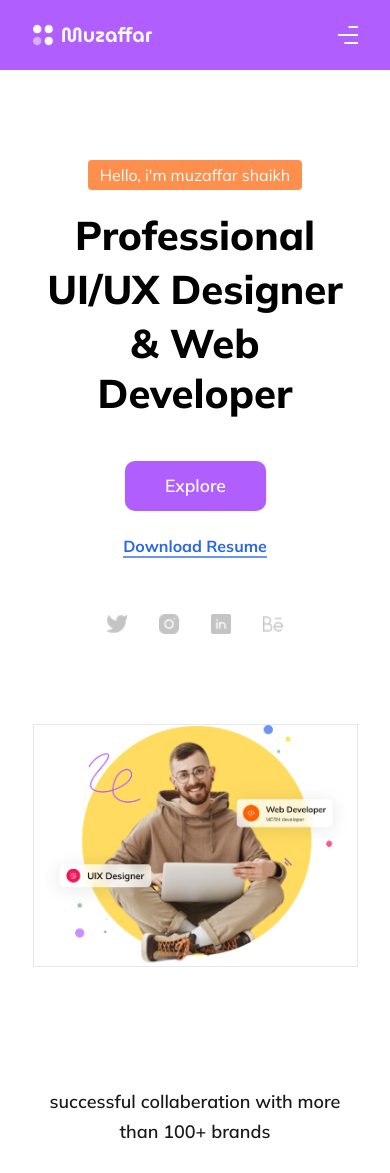
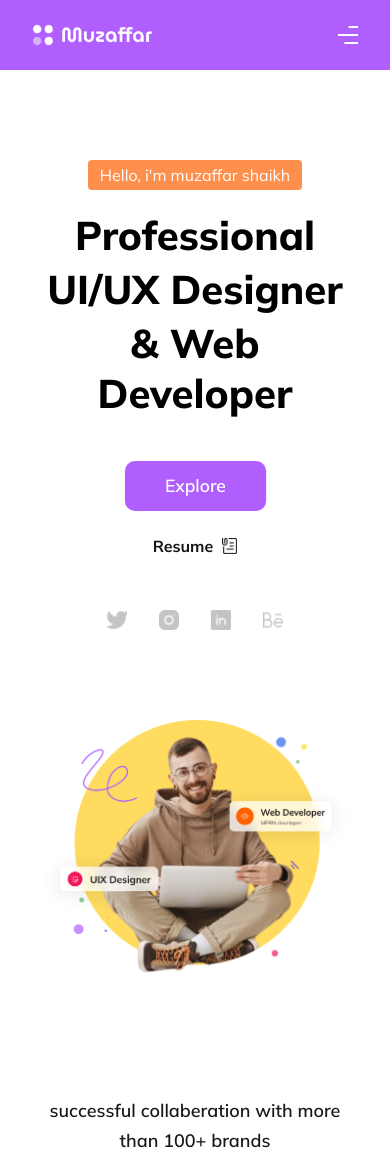
Before and after one commit to shaikhmuzffar/CODSOFT, a React (Vite) app in the folder portfolio/: page / in a window 390 px wide. Shown: the top 1173 px of the page. Built offline with nearby package versions, Linux system fonts and the light colour scheme.

Commit message:
some improvements

```diff
--- a/portfolio/src/components/Hero.jsx
+++ b/portfolio/src/components/Hero.jsx
@@ -3,10 +3,12 @@ import Button from '../Ui components/Button'
 
 // images
 import heroImg from '../assets/heroImg.png'
+import heroMobileImg from '../assets/heroMobileImg.png'
 import behance from '../assets/behance.png'
 import instagram from '../assets/instagramSolid.png'
 import linkedIn from '../assets/linkedinSolid.png'
 import twitter from '../assets/twitterSolid.png'
+import resumeIconB from '../assets/resumeIconBlack.png'
 
 export default function Hero() {
   return (
@@ -37,7 +39,11 @@ export default function Hero() {
                   Explore
                 </Button>
               </div>
-              <a className='text-myBlue text-base leading-4 font-bold pb-[2px] border-b-2 border-myBlue border-opacity-70' href="">Download Resume</a>
+              {/* <a className='hidden md:block text-myBlue text-base leading-4 font-bold pb-[2px] border-b-2 border-myBlue border-opacity-70' href="">Download Resume</a> */}
+              <a className='flex gap-2'  href="">
+              <span className='text-textBlack text-base leading-4 font-bold' >Resume</span>
+                <img src={resumeIconB} className='h-4 w-4 object-contain' alt="resumeIcon" />
+                </a>
             </div>
           </div>
 
@@ -52,8 +58,9 @@ export default function Hero() {
 
         </div>
         {/* heroImg  */}
-        <div className='col-span-12 border md:col-span-6' >
-          <img className='h-300px]  sm:h-[450px] w-full object-cover md:object-contain' src={heroImg} alt="" />
+        <div className='col-span-12  md:col-span-6' >
+          <img className='h-300px]  sm:h-[450px] hidden md:block w-full object-contain' src={heroImg} alt="" />
+          <img className='h-300px]  sm:h-[450px] md:hidden w-full object-contain' src={heroMobileImg} alt="" />
         </div>
       </div>
     </section>
```
Also changed, not shown: portfolio/src/assets/heroMobileImg.png (added), portfolio/src/assets/resumeIconBlack.png (added).
